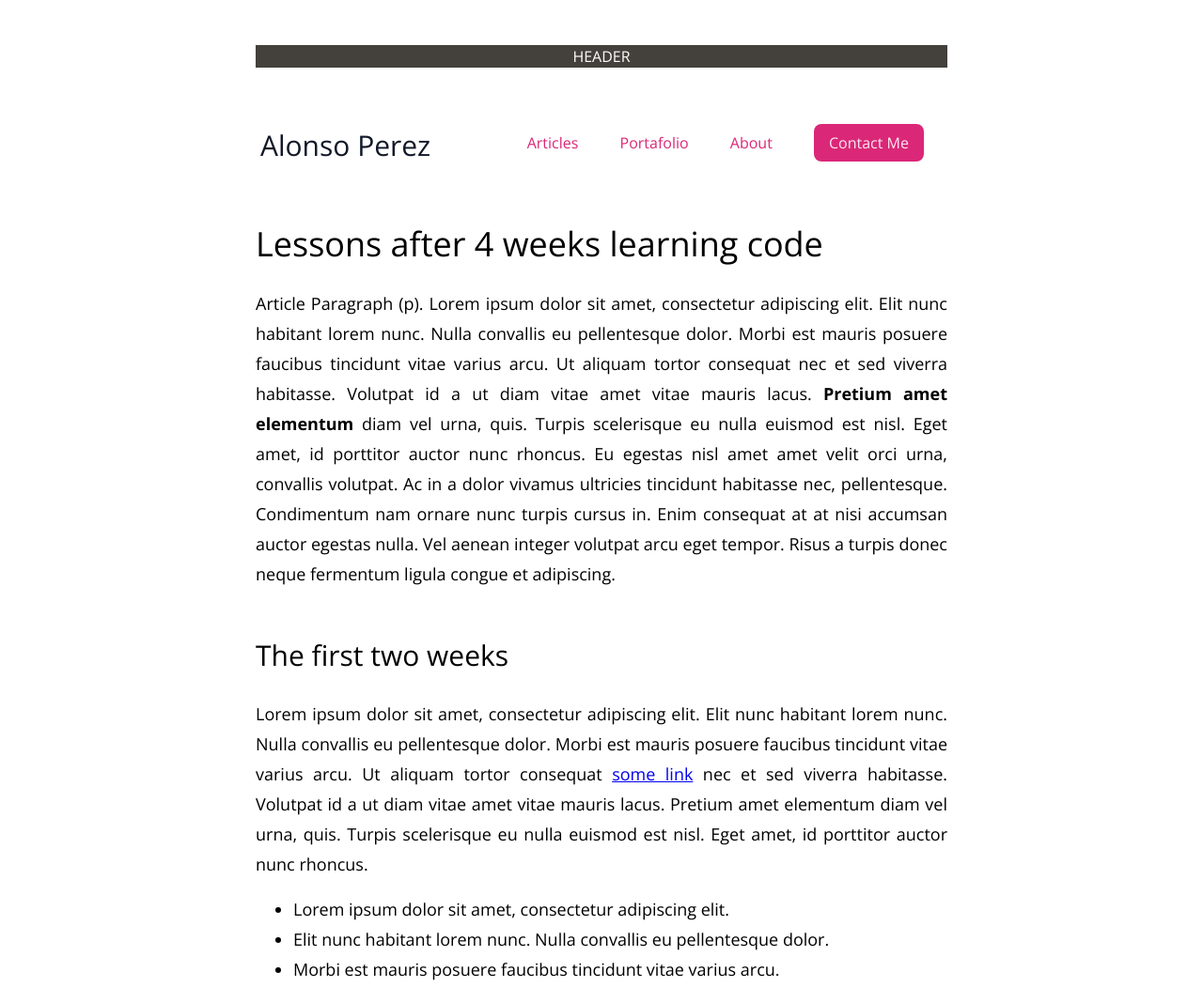
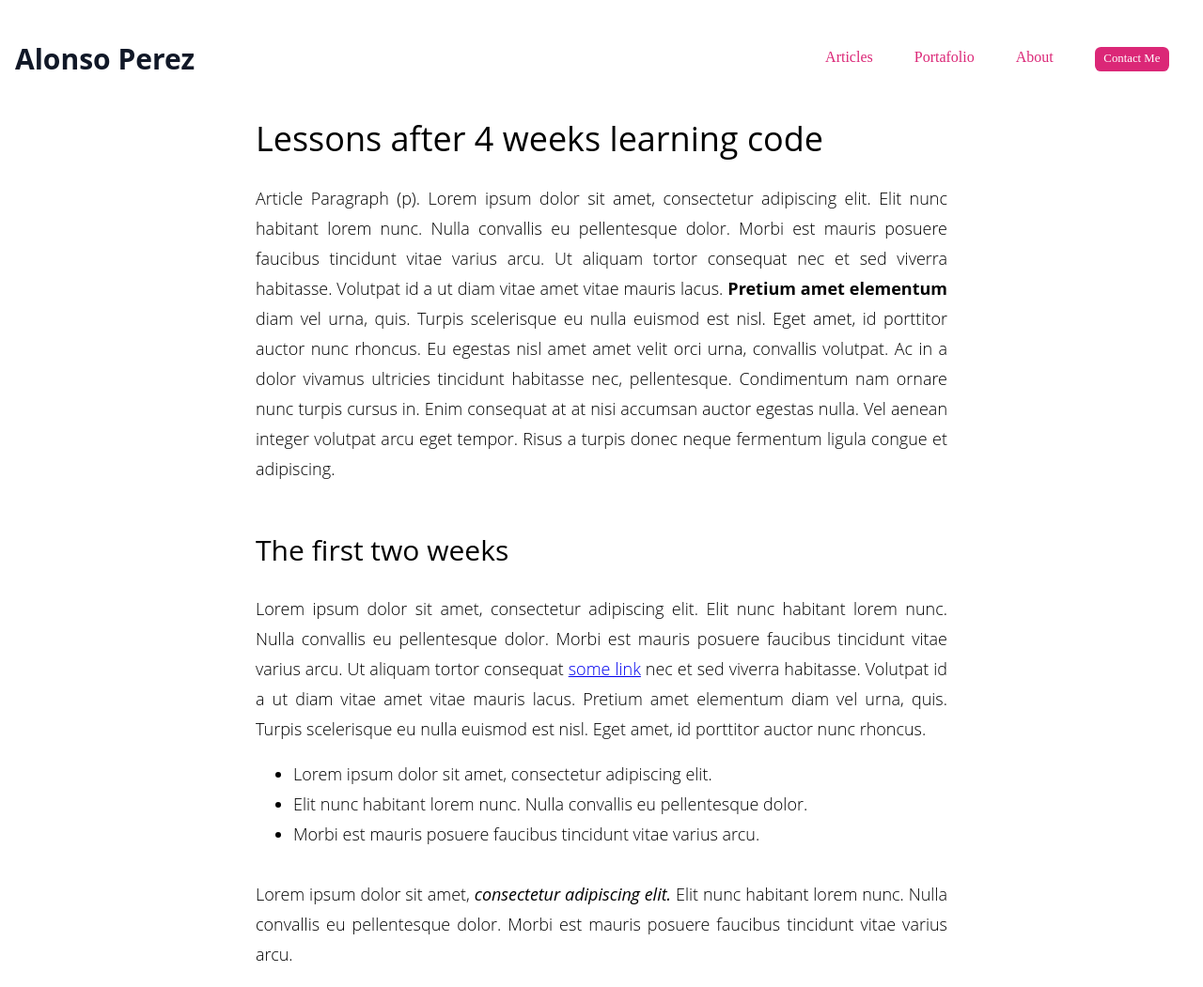
Before and after one commit to Alonzzoh/Blog-Alonzzoh, a plain HTML site: page index.html in a window 1280 px wide. Shown: the top 1051 px of the page at 94% size. Drawn offline with nearby package versions, Linux system fonts and the light colour scheme.

Commit message:
organizate the css files and adds a functional buttons

```diff
--- /dev/null
+++ b/assets/css/classes/learn.css
@@ -0,0 +1,52 @@
+/* flexbox.css */
+.item {
+  display: inline;
+  width: 100px;
+  color: #db2777;
+  /* height: 100px; */
+  /* background-color: orange; */
+  border-radius: 8px;
+  margin: 20px;
+  /* text-align: center; */
+  /* display: flex; */
+  align-items: center;
+  justify-content: center;
+}
+
+.name {
+  color: #111827;
+  margin-right: auto;
+  font-weight: bold;
+}
+.item-sm {
+  height: 40px 0px;
+}
+
+.item-md {
+  height: 100px 0px;
+}
+
+.item-lg {
+  height: 200px 0px;
+}
+
+.item-xl {
+  height: 300px 0px;
+}
+
+.container {
+  margin: auto;
+  padding: 5px;
+  /* min-height: 400px; */
+  /* background-color: #a534b6; */
+}
+
+.container--flex {
+  display: flex;
+  align-items: center;
+  justify-content: space-between;
+
+  /* flex-direction: row | row-reverse | column |  column-reverse; */
+  /* flex-wrap: wrap | wrap-reverse | nowrap; */
+  /* justify-content: center | space-between | space-evenly; */
+}
--- /dev/null
+++ b/assets/css/components/article.css
@@ -0,0 +1,86 @@
+/* header {
+  text-align: center;
+  background-color: #44403c;
+  color: white;
+} */
+h1 {
+    text-align: justify;
+    font-family: "Open Sans";
+    font-style: normal;
+    margin-top: 48px;
+    font-size: 36px;
+    line-height: 40px;
+    line-height: 82%;
+    font-weight: 400;
+  }
+  p {
+    text-align: justify;
+    font-family: "Open Sans";
+    font-style: normal;
+    font-size: 18px;
+    line-height: 32px;
+    font-weight: 300;
+    margin-top: 32px;
+  }
+  h2 {
+    text-align: justify;
+    margin-top: 56px;
+    font-family: "Open Sans";
+    font-style: normal;
+    font-size: 30px;
+    line-height: 40px;
+    line-height: 98%;
+    margin-top: 56px;
+    font-weight: 400;
+  }
+  li {
+    text-align: justify;
+    font-family: "Open Sans";
+    font-style: normal;
+    font-size: 18px;
+    line-height: 32px;
+    font-weight: 300;
+  }
+  figure {
+    text-align: justify;
+  }
+  blockquote {
+    text-align: justify;
+    margin-bottom: 32px;
+    margin-top: 24px;
+    padding-top: 16px;
+    padding-bottom: 16px;
+    padding-left: 18px;
+    padding-right: 18px;
+    background-color: #d6d3d1;
+    border-radius: 8px;
+    font-family: "Open Sans";
+    font-weight: 400;
+    font-style: italic;
+  }
+  h3 {
+    text-align: justify;
+    margin-top: 32px;
+    font-family: "Open Sans";
+    font-style: normal;
+    font-weight: 400;
+    font-size: 24px;
+    line-height: 36px;
+    font-weight: 400;
+  }
+  em {
+    font-style: italic;
+    font-weight: 400;
+  }
+  footer {
+    text-align: center;
+    background-color: #44403c;
+    color: white;
+  }
+  img {
+    min-width: 320px;
+  }
+  .name{
+    font-family: "Open Sans";
+    font-size: 30px;
+  }
--- /dev/null
+++ b/assets/css/global/buttons.css
@@ -0,0 +1,118 @@
+/* Base de boton */
+
+.button {
+  border: none;
+  border-radius: 0.5em;
+  font-size: 1em;
+  line-height: 1em;
+  font-weight: 500;
+  text-transform: capitalize;
+  padding: 12px 16px;
+  cursor: pointer;
+  display: inline;
+  gap: 0.35em;
+  justify-content: center;
+  align-items: center;
+}
+
+.button-sm {
+  font-size: 0.8em;
+  padding: 0.5em 0.75em;
+}
+
+.button-lg {
+  font-size: 1.1em;
+  padding: 0.875em 1.5em;
+}
+
+.button-widht-full {
+  font-size: 1em;
+  padding: 0.75em 5.75em;
+}
+
+/* boton default */
+
+.button-default {
+  background-color: var(--gray-300);
+  color: var(--gray-900);
+}
+
+.button-default:hover {
+  background-color: var(--gray-400);
+  color: var(--gray-900);
+}
+
+.button-default:active {
+  background-color: var(--gray-500);
+  color: var(--gray-900);
+}
+
+.button-default:focus {
+  outline: 3px solid var(--info);
+  outline-offset: 1px;
+}
+
+.button-default:disabled {
+  background-color: var(--gray-300);
+  color: var(--gray-900);
+  opacity: 0.6;
+  cursor: default;
+}
+
+/* Botones primarios */
+
+.button-primary {
+  background-color: var(--pink-600);
+  color: var(--white);
+}
+
+.button-primary:hover {
+  background-color: var(--pink-700);
+  color: var(--white);
+}
+
+.button-primary:active {
+  background-color: var(--pink-800);
+  color: var(--white);
+}
+
+.button-primary:focus {
+  outline: 3px solid var(--info);
+  outline-offset: 1px;
+}
+
+.button-primary:disabled {
+  background-color: var(--pink-600);
+  color: var(--white);
+  opacity: 0.6;
+  cursor: default;
+}
+
+/* Botones Secundarios */
+
+.button-secondary {
+  background-color: var(--stone-500);
+  color: var(--white);
+}
+
+.button-secondary:hover {
+  background-color: var(--stone-600);
+  color: var(--white);
+}
+
+.button-secondary:active {
+  background-color: var(--stone-700);
+  color: var(--white);
+}
+
+.button-secondary:focus {
+  outline: 3px solid var(--info);
+  outline-offset: 1px;
+}
+
+.button-secondary:disabled {
+  background-color: var(--stone-500);
+  color: var(--white);
+  opacity: 0.6;
+  cursor: default;
+}
--- /dev/null
+++ b/assets/css/global/colors.css
@@ -0,0 +1,97 @@
+:root {
+    --gray-50: #F9FAFB;
+    --gray-100: #F3F4F6;
+    --gray-200: #E5E7EB;
+    --gray-300: #D1D5DB;
+    --gray-400: #9CA3AF;
+    --gray-500: #6B7280;
+    --gray-600: #4B5563;
+    --gray-700: #374151;
+    --gray-800: #1F2937;
+    --gray-900: #111827;
+    --pink-50: #FDF2F8;
+    --pink-100: #FCE7F3;
+    --pink-200: #FBCFE8;
+    --pink-300: #F9A8D4;
+    --pink-400: #F472B6;
+    --pink-500: #EC4899;
+    --pink-600: #DB2777;
+    --pink-700: #BE185D;
+    --pink-800: #9D174D;
+    --pink-900: #831843;
+    --stone-50: #FAFAF9;
+    --stone-100: #F5F5F4;
+    --stone-200: #E7E5E4;
+    --stone-300: #D6D3D1;
+    --stone-400: #A8A29E;
+    --stone-500: #78716C;
+    --stone-600: #57534E;
+    --stone-700: #44403C;
+    --stone-800: #292524;
+    --stone-900: #1C1917;
+    --red-50: #FEF2F2;
+    --red-100: #FEE2E2;
+    --red-200: #FECACA;
+    --red-300: #FCA5A5;
+    --red-400: #F87171;
+    --red-500: #EF4444;
+    --red-600: #DC2626;
+    --red-700: #B91C1C;
+    --red-800: #991B1B;
+    --red-900: #7F1D1D;
+    --yellow-50: #FFFBEB;
+    --yellow-100: #FEF3C7;
+    --yellow-200: #FDE68A;
+    --yellow-300: #FCD34D;
+    --yellow-400: #FBBF24;
+    --yellow-500: #F59E0B;
+    --yellow-600: #D97706;
+    --yellow-700: #B45309;
+    --yellow-800: #92400E;
+    --yellow-900: #78350F;
+    --green-50: #F5FCF8;
+    --green-100: #E4FAED;
+    --green-200: #CCFAE1;
+    --green-300: #90E9B9;
+    --green-400: #77E297;
+    --green-500: #44C566;
+    --green-600: #3A824D;
+    --green-700: #2A5F38;
+    --green-800: #1B3C23;
+    --green-900: #09201B;
+    --blue-50: #EFF6FF;
+    --blue-100: #DBEAFE;
+    --blue-200: #BFDBFE;
+    --blue-300: #93C5FD;
+    --blue-400: #60A5FA;
+    --blue-500: #3B82F6;
+    --blue-600: #2563EB;
+    --blue-700: #1D4ED8;
+    --blue-800: #1E40AF;
+    --blue-900: #1E3A8A;
+
+    --black: #171717;
+    --white: #fff;
+
+    --primary-lighter: var(--pink-100);
+    --primary-light: var(--pink-300);
+    --primary: var(--pink-600);
+    --primary-dark: var(--pink-700);
+    --primary-darker: var(--pink-900);
+    --secondary-lighter: var(--stone-100);
+    --secondary-light: var(--stone-300);
+    --secondary: var(--stone-500);
+    --secondary-dark: var(--stone-700);
+    --secondary-darker: var(--stone-900);
+    --error: var(--red-400);
+    --warning: var(--yellow-300);
+    --success: var(--green-400);
+    --info: var(--blue-400);
+    --text: var(--gray-900);
+
+    --background-lighter: var(--white);
+    --background-light: var(--gray-50);
+    --background: var(--gray-100);
+    --background-dark: var(--gray-200);
+    --background-darker: var(--gray-300);
+  }
--- a/assets/css/layout.css
+++ b/assets/css/global/layout.css
@@ -59,3 +59,12 @@
 .psection-xl{
     margin: 144px 0;
 }
+
+/* Container header xl */
+
+.container-header-xl {
+  max-width: 1280px;
+  padding: 0 16px;
+  margin: auto;
+  margin-top: 40px;
+}
--- /dev/null
+++ b/assets/css/global/typography.css
@@ -0,0 +1,4 @@
+@import url("https://fonts.googleapis.com/css2?family=Open+Sans:ital,wght@0,300;0,400;0,500;0,600;0,700;0,800;1,300;1,400;1,500;1,600;1,700;1,800&display=swap");
+:root{
+    font-family: "Open Sans", "Segoe UI", Tahoma, sans-serif;
+  }
--- a/assets/css/learn.css
+++ /dev/null
@@ -1,65 +0,0 @@
-/* flexbox.css */
-.item {
-    display: inline;
-    width: 100px;
-    color: #DB2777;
-    /* height: 100px; */
-    /* background-color: orange; */
-    border-radius: 8px;
-    margin: 20px;
-    /* text-align: center; */
-    /* display: flex; */
-    align-items: center;
-    justify-content: center;
-  }
-
-  .button{
-    color: #FCE7F3;
-    background-color: #DB2777;
-    border-radius: 8px;
-    margin: 20px;
-    display: inline-block;
-    align-items: center;
-    justify-content: center;
-    padding: 8px 16px;
-
-
-
-  }
-  .name{
-    color: #111827;
-    margin-right: auto;
-  }
-  .item-sm {
-    height: 40px;
-  }
-
-  .item-md {
-    height: 100px;
-  }
-
-  .item-lg {
-    height: 200px;
-  }
-
-  .item-xl {
-    height: 300px;
-  }
-
-  .container {
-    margin-top: 35px;
-    padding: 5px;
-    /* min-height: 400px; */
-    /* background-color: #a534b6; */
-  }
-
-  .container--flex {
-    display: flex;
-    align-items: center;
-    justify-content: space-between;
-
-    /* flex-direction: row | row-reverse | column |  column-reverse; */
-    /* flex-wrap: wrap | wrap-reverse | nowrap; */
-    /* justify-content: center | space-between | space-evenly; */
-
-  }
--- a/assets/css/styles.css
+++ b/assets/css/styles.css
@@ -1,93 +1,2 @@
-@import url("./reset.css");
-@import url("./layout.css");
-@import url("./learn.css");
-@import url("https://fonts.googleapis.com/css2?family=Open+Sans:ital,wght@0,300;0,400;0,500;0,600;0,700;0,800;1,300;1,400;1,500;1,600;1,700;1,800&display=swap");
-body{
-  font-family: "Open Sans", "Segoe UI", Tahoma, sans-serif;
-}
-header {
-  text-align: center;
-  background-color: #44403c;
-  color: white;
-}
-h1 {
-  text-align: justify;
-  font-family: "Open Sans";
-  font-style: normal;
-  margin-top: 48px;
-  font-size: 36px;
-  line-height: 40px;
-  line-height: 82%;
-  font-weight: 400;
-}
-p {
-  text-align: justify;
-  font-family: "Open Sans";
-  font-style: normal;
-  font-size: 18px;
-  line-height: 32px;
-  font-weight: 300;
-  margin-top: 32px;
-}
-h2 {
-  text-align: justify;
-  margin-top: 56px;
-  font-family: "Open Sans";
-  font-style: normal;
-  font-size: 30px;
-  line-height: 40px;
-  line-height: 98%;
-  margin-top: 56px;
-  font-weight: 400;
-}
-li {
-  text-align: justify;
-  font-family: "Open Sans";
-  font-style: normal;
-  font-size: 18px;
-  line-height: 32px;
-  font-weight: 300;
-}
-figure {
-  text-align: justify;
-}
-blockquote {
-  text-align: justify;
-  margin-bottom: 32px;
-  margin-top: 24px;
-  padding-top: 16px;
-  padding-bottom: 16px;
-  padding-left: 18px;
-  padding-right: 18px;
-  background-color: #d6d3d1;
-  border-radius: 8px;
-  font-family: "Open Sans";
-  font-weight: 400;
-  font-style: italic;
-}
-h3 {
-  text-align: justify;
-  margin-top: 32px;
-  font-family: "Open Sans";
-  font-style: normal;
-  font-weight: 400;
-  font-size: 24px;
-  line-height: 36px;
-  font-weight: 400;
-}
-em {
-  font-style: italic;
-  font-weight: 400;
-}
-footer {
-  text-align: center;
-  background-color: #44403c;
-  color: white;
-}
-img {
-  min-width: 320px;
-}
-.name{
-  font-family: "Open Sans";
-  font-size: 30px;
-}
+@import url("global.css");
+@import url("./components/article.css");
--- a/index.html
+++ b/index.html
@@ -9,18 +9,24 @@
     <title>Codeable UI - Blog Post</title>
   </head>
   <body>
+    <header>
+      <!-- <header>HEADER</header> -->
+      <div class="container-header-xl container--flex">
+        <div class="name item-sm">Alonso Perez</div>
+        <div>
+          <div class="item item-sm">Articles</div>
+          <div class="item item-sm">Portafolio</div>
+          <div class="item item-sm">About</div>
+          <div class="item item-sm">
+            <!-- <a href="https://www.google.com/" target="_blank"> -->
+            <button class="button button-sm button-primary">Contact Me</button>
+            <!-- </a> -->
+          </div>
+        </div>
+      </div>
+    </header>
     <section class="section-md">
       <div class="container-md">
-        <header>HEADER</header>
-        <div class="container container--flex">
-          <div class="name item-sm">Alonso Perez</div>
-          <div>
-            <div class="item item-sm">Articles</div>
-            <div class="item item-sm">Portafolio</div>
-            <div class="item item-sm">About</div>
-            <div class="button item-sm">Contact Me</div>
-          </div>
-        </div>
         <h1>Lessons after 4 weeks learning code</h1>
         <p>
           Article Paragraph (p). Lorem ipsum dolor sit amet, consectetur
```
Also changed, not shown: assets/css/global.css (added, +7 -0 lines), assets/css/global/reset.css (renamed from assets/css/reset.css).
